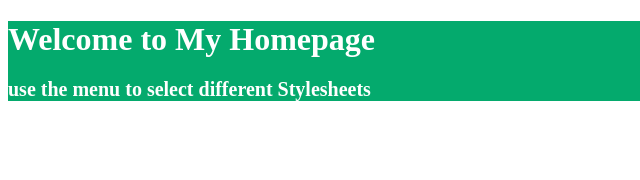
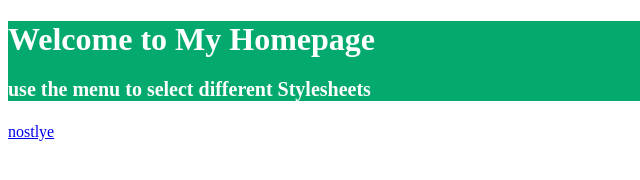
Before and after one commit to 2024OSS/1-HISCHAN12, a plain HTML site: page index.html in a window 1280 px wide. Shown: the full height of the page, 0-640 px from the left. Drawn offline with Linux system fonts and the light colour scheme.

Commit message:
nostlye html

```diff
--- a/index.html
+++ b/index.html
@@ -13,7 +13,7 @@
     </div>
 
 
-
+    <a href="nostyle.html" >nostlye</a>
 
 
 </body>
```
